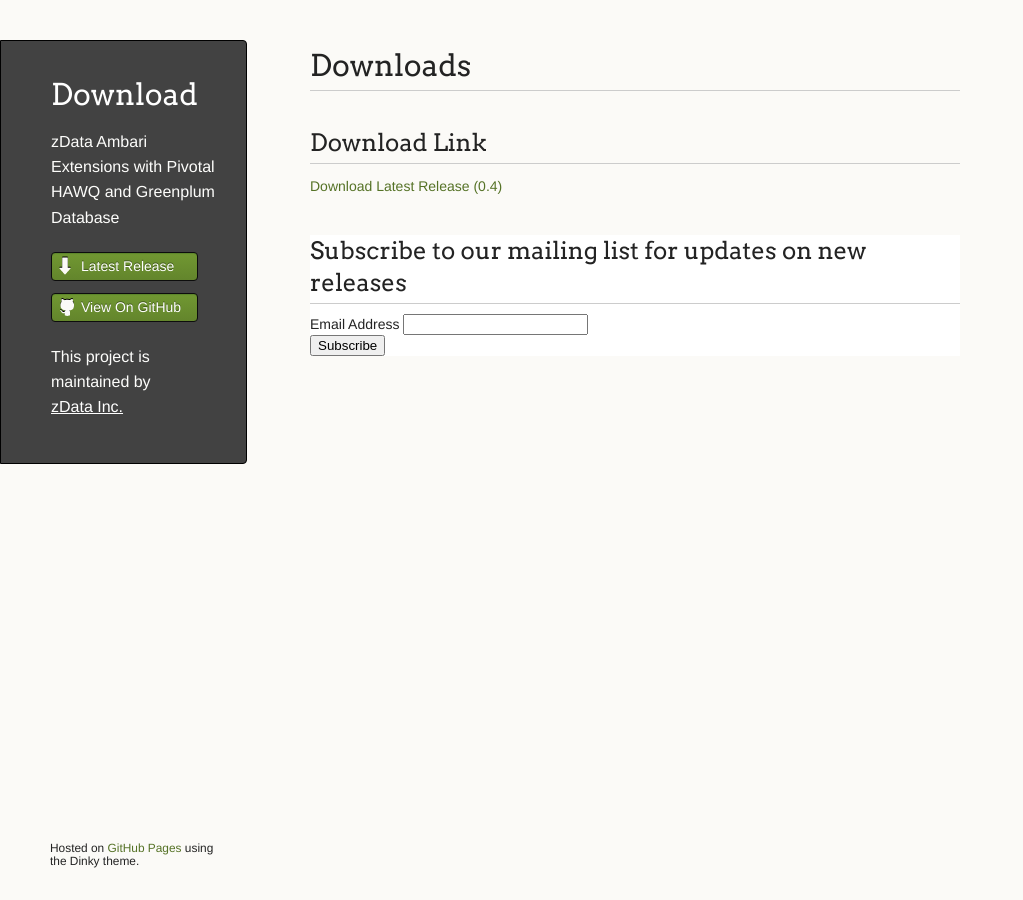
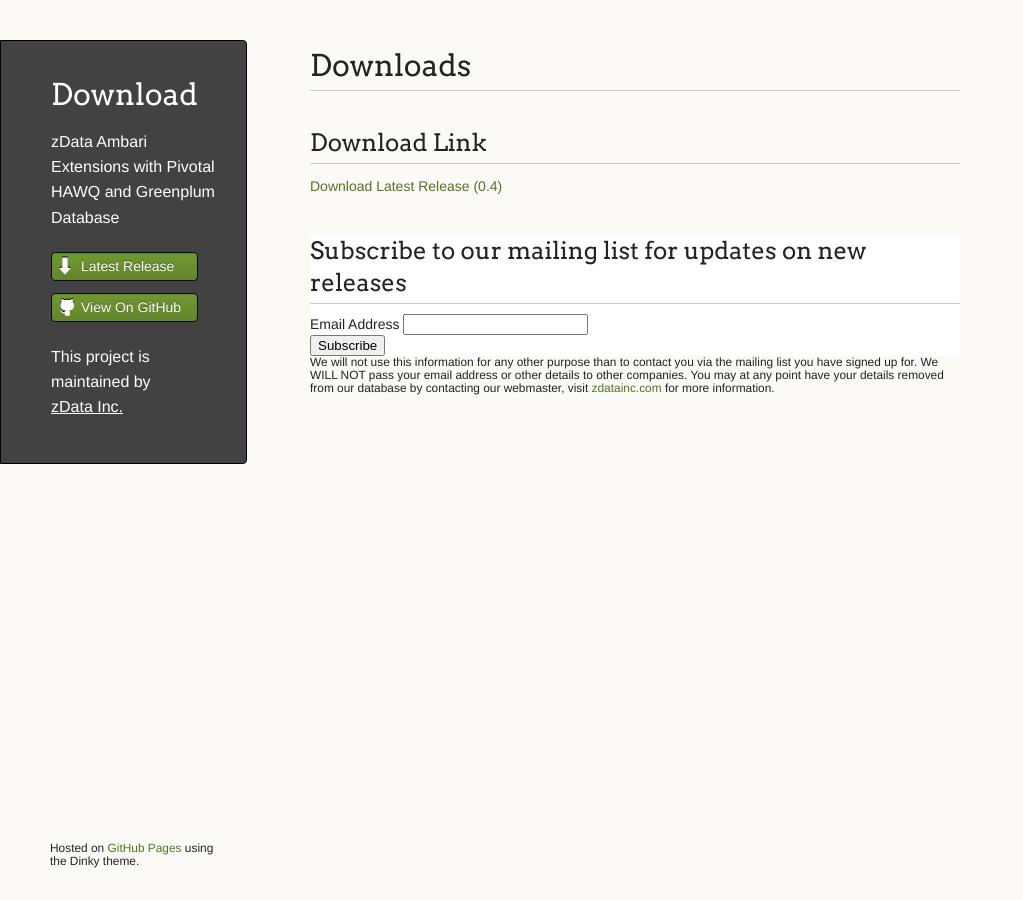
Before and after one commit to zdata-inc/ambari-extensions, a Jekyll site: the page built from download.md, in a window 1280 px wide. Shown: the whole page, without its empty margins (0-1023 px from the left). Built offline with Jekyll 4.4.1, drawn with Linux system fonts in a browser that asks for light colours; Markdown is read by kramdown in place of the engine named in the settings; comment, search, counter and statistics services are not loaded.

Commit message:
Add mailing list privacy disclaimer.

```diff
--- a/download.md
+++ b/download.md
@@ -33,3 +33,5 @@
 </div>
 
 <script type='text/javascript' src='//s3.amazonaws.com/downloads.mailchimp.com/js/mc-validate.js'></script>
+
+<small>We will not use this information for any other purpose than to contact you via the mailing list you have signed up for. We WILL NOT pass your email address or other details to other companies. You may at any point have your details removed from our database by contacting our webmaster, visit [zdatainc.com](http://www.zdatainc.com) for more information.</small>
```
